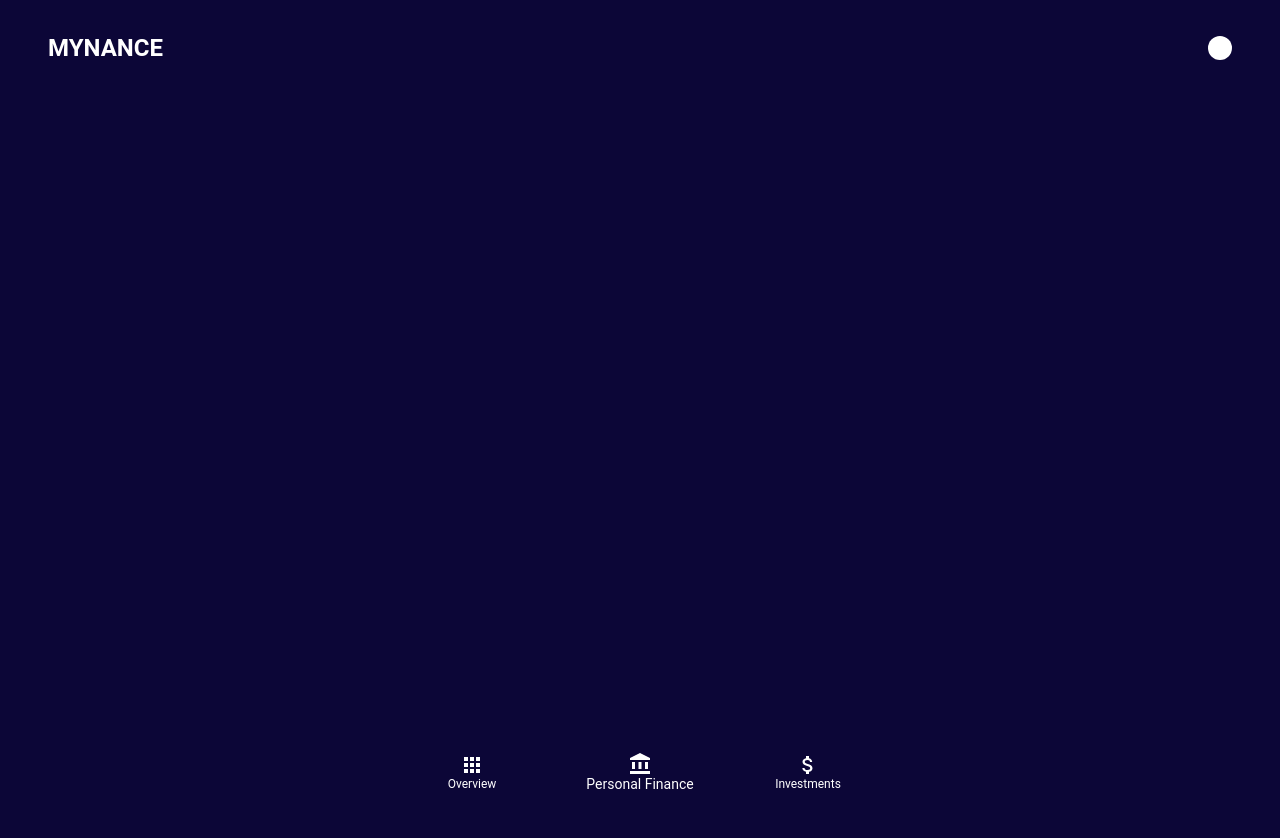
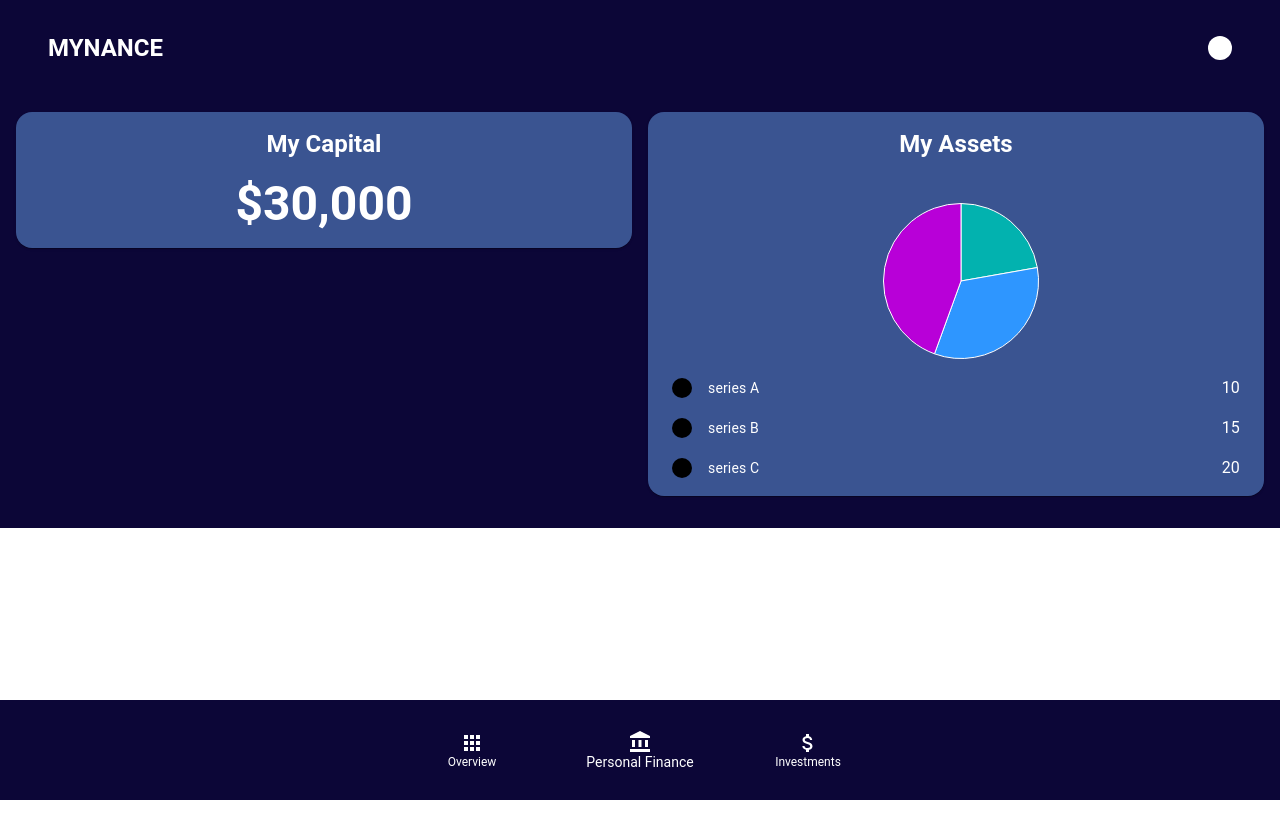
Before and after one commit to jonathancklee1/mynance, a React (Vite) app: page /personal-finance in a window 1280 px wide. Shown: the top 838 px of the page. After the commit the page ends 800 px from the top, so only its background shows below. Built offline with nearby package versions, Linux system fonts and the light colour scheme.

Commit message:
Added chart pkg and initial pie chart

```diff
--- a/package.json
+++ b/package.json
@@ -14,6 +14,7 @@
     "@emotion/styled": "^11.14.0",
     "@mui/icons-material": "^6.4.4",
     "@mui/material": "^6.4.3",
+    "@mui/x-charts": "^7.27.0",
     "react": "^19.0.0",
     "react-dom": "^19.0.0",
     "react-router": "^7.1.5"
--- /dev/null
+++ b/src/components/Card.tsx
@@ -0,0 +1,25 @@
+import { Paper } from "@mui/material";
+import React from "react";
+
+function Card({ children }: { children: React.ReactNode }) {
+    return (
+        <Paper
+            sx={{
+                paddingInline: 3,
+                paddingBlock: 2,
+                backgroundColor: "secondary.main",
+                color: "secondary.contrastText",
+                borderRadius: 4,
+                backdropFilter: "blur(5px)",
+                display: "flex",
+                alignItems: "center",
+                justifyContent: "center",
+                flexDirection: "column",
+            }}
+        >
+            {children}
+        </Paper>
+    );
+}
+
+export default Card;
--- /dev/null
+++ b/src/components/finance-components/AssetsBlock.tsx
@@ -0,0 +1,76 @@
+import { Box, Stack, Typography } from "@mui/material";
+import { PieChart } from "@mui/x-charts";
+import React from "react";
+
+function AssetsBlock() {
+    const assetData = [
+        { id: 0, value: 10, label: "series A" },
+        { id: 1, value: 15, label: "series B" },
+        { id: 2, value: 20, label: "series C" },
+    ];
+    return (
+        <>
+            <PieChart
+                series={[
+                    {
+                        data: assetData,
+                        cx: 150,
+                        cy: 100,
+                        valueFormatter: (params) => {
+                            const percent = params.value / 100;
+                            return `${(percent * 100).toFixed(1)}%`;
+                        },
+                    },
+                ]}
+                width={300}
+                height={200}
+                slotProps={{
+                    legend: { hidden: true },
+                }}
+                // slotProps={{
+                //     legend: {
+                //         direction: "row",
+                //         position: {
+                //             vertical: "bottom",
+                //             horizontal: "middle",
+                //         },
+                //         padding: 0,
+                //     },
+                // }}
+
+                margin={{ bottom: 40 }}
+            />
+            <Box sx={{ width: "100%" }}>
+                <Stack spacing={2} display={"flex"}>
+                    {assetData.map((asset) => (
+                        <Box
+                            display={"flex"}
+                            alignItems={"center"}
+                            justifyContent={"space-between"}
+                            gap={2}
+                        >
+                            <Box
+                                borderRadius={"100%"}
+                                width={20}
+                                height={20}
+                                bgcolor={"black"}
+                            ></Box>
+                            <Typography
+                                variant="body2"
+                                color={"secondary.contrastText"}
+                                flexGrow={1}
+                            >
+                                {asset.label}
+                            </Typography>
+                            <Typography variant="body1">
+                                {asset.value}
+                            </Typography>
+                        </Box>
+                    ))}
+                </Stack>
+            </Box>
+        </>
+    );
+}
+
+export default AssetsBlock;
--- a/src/main.tsx
+++ b/src/main.tsx
@@ -61,8 +61,19 @@ const theme = createTheme({
                     "& .css-1umw9bq-MuiSvgIcon-root": {
                         fill: "#fff",
                     },
+                    textAlign: "center",
+                    height: "100px",
                 },
             },
+        },
+    },
+    breakpoints: {
+        values: {
+            xs: 0,
+            sm: 769,
+            md: 1024,
+            lg: 1281,
+            xl: 1440,
         },
     },
 });
--- a/src/pages/Finance.tsx
+++ b/src/pages/Finance.tsx
@@ -2,7 +2,10 @@ import React from "react";
 import NavBar from "../components/NavBar";
 import Grid from "@mui/material/Grid2";
 import BottomNav from "../components/BottomNav";
-
+import Card from "../components/Card";
+import { Box, Stack, Typography } from "@mui/material";
+import { PieChart } from "@mui/x-charts/PieChart";
+import AssetsBlock from "../components/finance-components/AssetsBlock";
 function Finance() {
     return (
         <>
@@ -10,13 +13,42 @@ function Finance() {
             <Grid
                 container
                 spacing={2}
-                minHeight={"100vh"}
                 sx={{ p: 2, backgroundColor: "primary.main" }}
             >
-                <Grid size={8}></Grid>
-                <Grid size={4}></Grid>
-                <Grid size={4}></Grid>
-                <Grid size={8}></Grid>
+                <Grid size={{ xs: 12, md: 6 }} sx={{}}>
+                    <Card>
+                        <Typography
+                            variant="h5"
+                            color={"primary.contrastText"}
+                            sx={{ fontWeight: "bold", textAlign: "center" }}
+                            marginBottom={2}
+                        >
+                            My Capital
+                        </Typography>
+                        <Typography
+                            variant="h3"
+                            color={"secondary.contrastText"}
+                            sx={{ fontWeight: "bold", textAlign: "center" }}
+                        >
+                            $30,000
+                        </Typography>
+                    </Card>
+                </Grid>
+                <Grid size={{ xs: 12, md: 6 }}>
+                    <Card>
+                        <Typography
+                            variant="h5"
+                            color={"primary.contrastText"}
+                            sx={{ fontWeight: "bold", textAlign: "center" }}
+                            marginBottom={2}
+                        >
+                            My Assets
+                        </Typography>
+                        <AssetsBlock></AssetsBlock>
+                    </Card>
+                </Grid>
+                <Grid size={{ xs: 12, md: 6 }}></Grid>
+                <Grid size={{ xs: 12, md: 6 }}></Grid>
             </Grid>
             <BottomNav></BottomNav>
         </>
```
Also changed, not shown: 1 other file (tests, documents, lock files or other folders).
